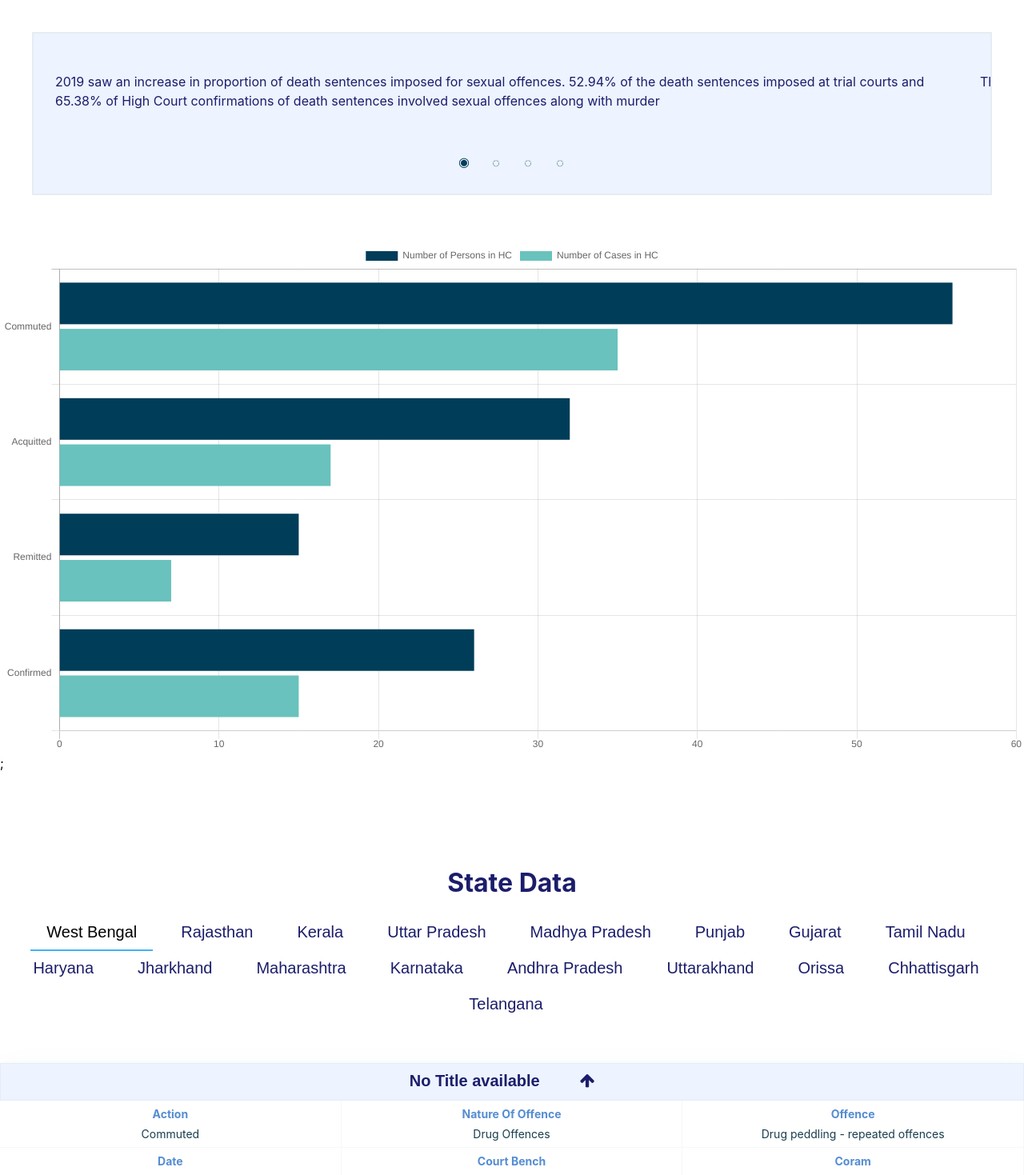
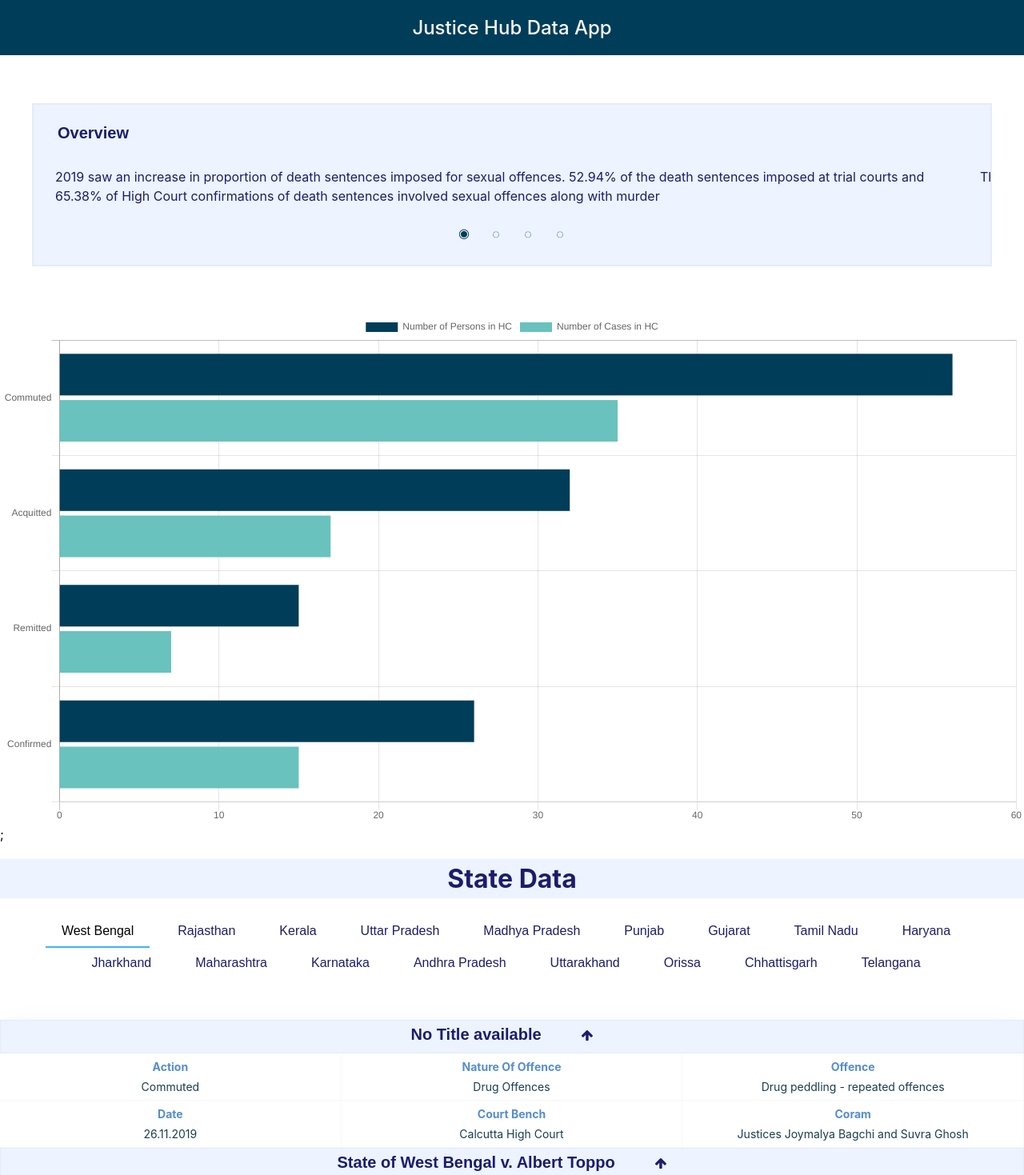
Before and after one commit to NidhiKJha/justice-data-app, a React (Create React App) app: page / in a window 1280 px wide. Shown: the top 1469 px of the page at 80% size. Built offline with nearby package versions, Linux system fonts and the light colour scheme.

Commit message:
navbar added

```diff
--- a/src/App.js
+++ b/src/App.js
@@ -2,11 +2,14 @@ import React from "react";
 import "./App.css";
 import Slider from "./components/slider";
 import HighCourt from "./components/HighCourt/index";
+import NavBar from "./components/nav";
 
 class App extends React.Component {
   render() {
     return (
       <div>
+        <NavBar />
+        <br></br>
         <Slider>
           <p className="overview-body">
             2019 saw an increase in proportion of death sentences imposed for
--- a/src/components/HighCourt/States/cards.css
+++ b/src/components/HighCourt/States/cards.css
@@ -2,7 +2,7 @@
   margin: 0 auto;
 
   text-align: center;
-  margin-top: 15vh;
+  margin-top: 20px;
 }
 
 img {
@@ -15,7 +15,7 @@ img {
 
 button {
   margin-right: 15px;
-  font-size: 20px;
+  font-size: 16px;
   background: transparent;
   border: #a9ebff;
   outline: none;
--- a/src/components/HighCourt/States/cards.js
+++ b/src/components/HighCourt/States/cards.js
@@ -69,10 +69,7 @@ const MovementCard = ({ movement, open }) => {
   };
   return (
     <div className="block">
-      <div
-        className="Box-Section"
-        onClick={() => setIsCollapsed(!isCollapsed)}
-      >
+      <div className="Box-Section" onClick={() => setIsCollapsed(!isCollapsed)}>
         <span className="pad-body">
           {" "}
           {movement["Cause Title"]
@@ -145,7 +142,15 @@ class StateCards extends Component {
   render() {
     return (
       <div className="tabs">
-        <h1 style={{color:"#1b1d6b"}}>State Data</h1>
+        <h1
+          style={{
+            color: "#1b1d6b",
+            backgroundColor: "#edf3ff",
+            padding: "5px",
+          }}
+        >
+          State Data
+        </h1>
         <Tabs>
           {STATE_MOVEMENTS_HC.map((state) => {
             return (
--- a/src/components/nav.js
+++ b/src/components/nav.js
@@ -0,0 +1,12 @@
+import React from 'react';
+import "./style.css"
+
+function NavBar() {
+    return (
+        <div className="nav">
+            <span className="about-text">Justice Hub Data App</span>
+        </div>
+    );
+}
+
+export default NavBar;
--- a/src/components/slider.js
+++ b/src/components/slider.js
@@ -9,7 +9,10 @@ class Slider extends Component {
 
   render() {
     return (
-      <div className="slider-container">
+      <div className="slider-container"
+      > <span className="pad-body" style={{fontSize:'24px'}}>
+        Overview
+      </span>
         <div
           className="slider-innerContainer"
           style={{ left: -100 * this.state.index + "%" }}
--- a/src/components/style.css
+++ b/src/components/style.css
@@ -1,5 +1,5 @@
 .slider-container {
-  box-shadow:  2px solid #e5edf3;
+  box-shadow: 2px solid #e5edf3;
   border: 2px solid #e5edf3;
   padding-bottom: 2;
   background-color: #edf3ff;
@@ -43,8 +43,24 @@
   height: 40px;
 }
 
+.nav {
+  display: flex;
+  background-color: #003d59;
+  width: 100%;
+  padding: 20px;
+  padding-left: 0px !important;
+  color: #f8f8f8;
+  padding-right: 0px !important;
+}
+
+.about-text {
+  margin: 0 auto;
+  font-size: 24px;
+  font-weight: 500;
+}
+
 @media only screen and (max-width: 430px) {
   .slider-container {
-    height: 240px;
+    height: 260px;
   }
 }
```
